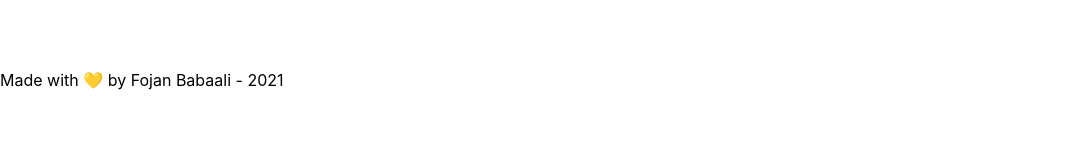
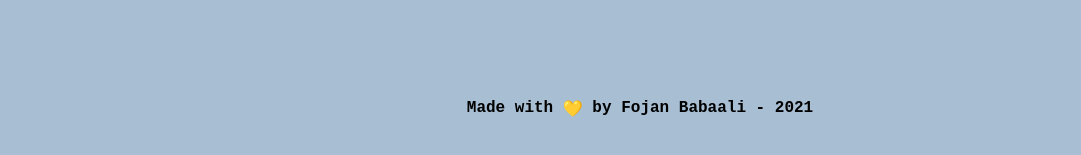
Before and after one commit to fojanb/Food-Recipe-App, a React (Create React App) app in the folder foodie-friday/: page / in a window 1280 px wide. Shown: the part 751-906 px from the top of the page, without its empty margins (0-1081 px from the left). Before the commit the page ends 841 px from the top, so only its background shows below. Built offline with nearby package versions, Linux system fonts and the light colour scheme; no server answers; a web font is replaced by a local one.

Commit message:
Update index.css

```diff
--- a/foodie-friday/src/index.css
+++ b/foodie-friday/src/index.css
@@ -1,13 +1,13 @@
 body {
-  margin: 0;
-  font-family: -apple-system, BlinkMacSystemFont, 'Segoe UI', 'Roboto', 'Oxygen',
-    'Ubuntu', 'Cantarell', 'Fira Sans', 'Droid Sans', 'Helvetica Neue',
-    sans-serif;
+  font-family: "Source Code Pro", "Courier New", Courier, monospace;
   -webkit-font-smoothing: antialiased;
   -moz-osx-font-smoothing: grayscale;
+  background-color: #a7bed3;
+  margin: 50px;
 }
 
-code {
-  font-family: source-code-pro, Menlo, Monaco, Consolas, 'Courier New',
-    monospace;
+.footer {
+  display: flex;
+  justify-content: center;
+  font-weight: bolder;
 }
```
